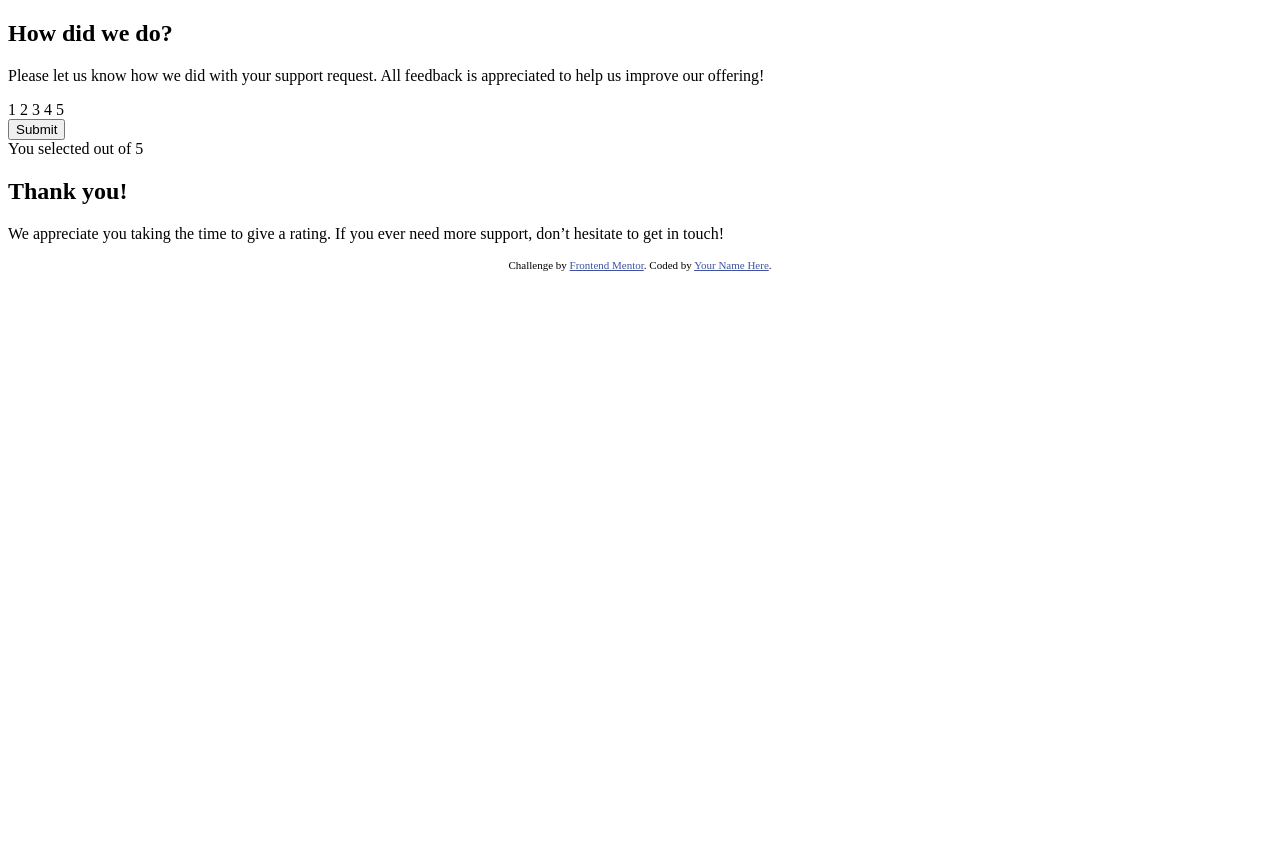
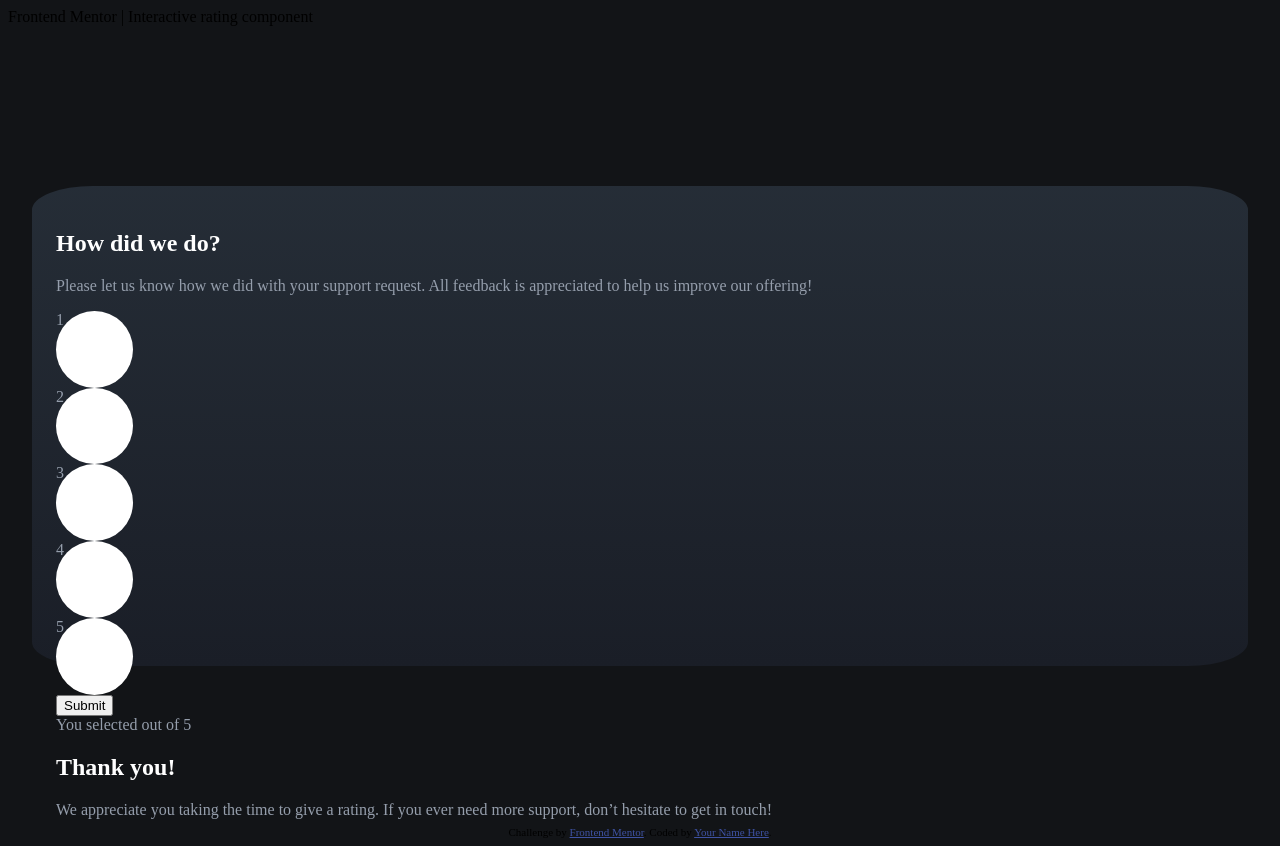
Before and after one commit to Stefania-P11/interactive-rating-form, a plain HTML site: page index.html in a window 1280 px wide. Before the commit the page ends 800 px from the top, so only its background shows below. Drawn offline with Linux system fonts and the light colour scheme.

Commit message:
updated style.css

```diff
--- a/index.html
+++ b/index.html
@@ -5,7 +5,7 @@
   <meta name="viewport" content="width=device-width, initial-scale=1.0"> <!-- displays site properly based on user's device -->
 
   <link rel="icon" type="image/png" sizes="32x32" href="./images/favicon-32x32.png">
-
+  <link rel="stylesheet" href="style.css"
   <title>Frontend Mentor | Interactive rating component</title>
 
   <!-- Feel free to remove these styles or customise in your own stylesheet 👍 -->
@@ -27,12 +27,12 @@
   to help us improve our offering!</p>
     </div>
 
-    <div>
-      <span>1</span>
-      <span>2</span>
-      <span>3</span>
-      <span>4</span>
-      <span>5</span>
+    <div class="score">
+      <div><span>1</span></div>
+      <div><span>2</span></div>
+      <div><span>3</span></div>
+      <div><span>4</span></div>
+      <div><span>5</span></div>
     </div>
 
     <div>
--- /dev/null
+++ b/style.css
@@ -0,0 +1,66 @@
+/* Box Model Hack */
+* {
+     box-sizing: border-box;
+}
+
+/* Clear fix hack */
+.clearfix:after {
+     content: ".";
+     display: block;
+     clear: both;
+     visibility: hidden;
+     line-height: 0;
+     height: 0;
+}
+
+.clear {
+	clear: both;
+}
+
+/******************************************
+/* BASE STYLES
+/*******************************************/
+
+body {
+     background-color: hsl(216, 12%, 8%);
+}
+
+main{
+     height: 60vh;
+     background: linear-gradient(hsl(213, 19%, 18%), rgb(26,30,39));
+     border-radius: 5%;
+     margin:20vh 3vh;
+     padding: 3vh;
+}
+
+h1 {
+     color:white;
+}
+
+.score div{
+     height:6vw;
+     width:6vw;
+     background-color: white;
+     border-radius: 50%;
+}
+
+p,
+span {
+     color: hsl(217, 12%, 63%);
+}
+
+
+/******************************************
+/* LAYOUT
+/*******************************************/
+header {
+
+}
+
+footer {
+
+}
+
+/******************************************
+/* ADDITIONAL STYLES
+/*******************************************/
```
Also changed, not shown: 1 other file.
